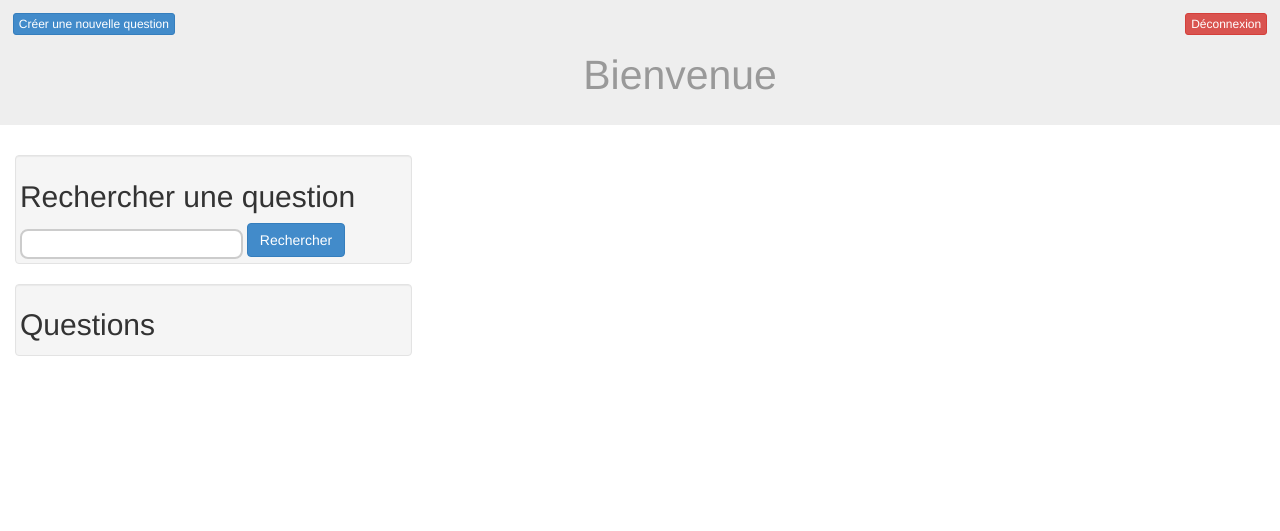
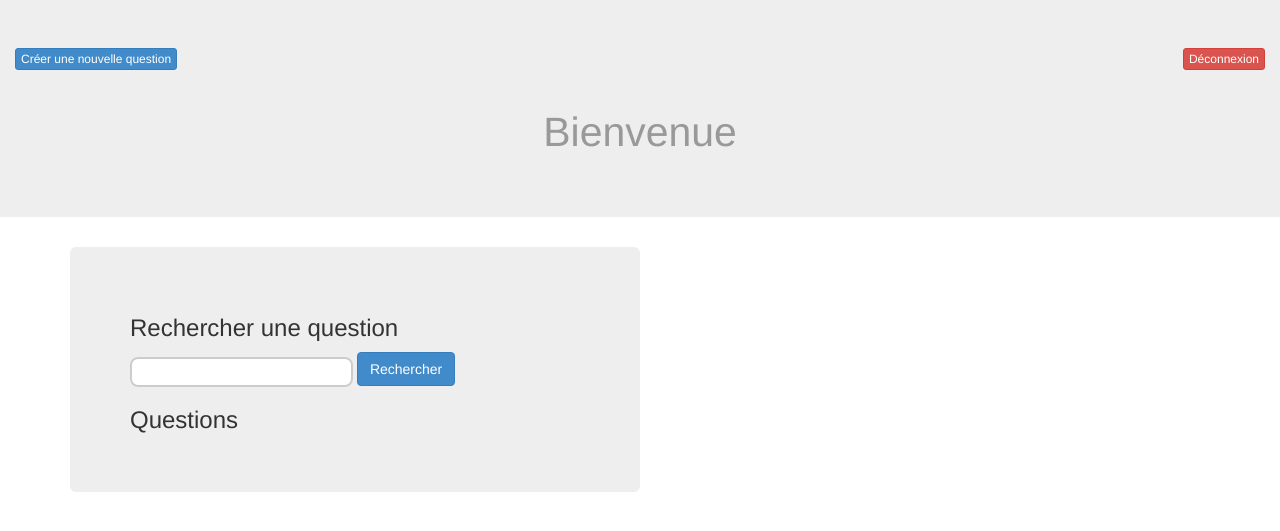
Before and after one commit to selas/atpa, a Django app: template atpa/templates/appli/accueil.html in a window 1280 px wide. Shown: the top 531 px of the page. Run offline with Django 3.2, Linux system fonts and the light colour scheme; the template is opened without the code that fills it, so the values that code supplies are empty; some libraries are stand-ins or nearby versions.

Commit message:
Refonte Bootstrap d'Accueil

```diff
--- a/atpa/templates/appli/accueil.html
+++ b/atpa/templates/appli/accueil.html
@@ -7,14 +7,12 @@
 		{% load staticfiles %}
 		<link rel="stylesheet" href='{% static "appli/bootstrap/css/bootstrap.min.css" %}' media="screen" />
 		<link rel="stylesheet" href='{% static "appli/bootstrap/css/bootstrap-responsive.min.css" %}' media="screen" />
+		<link rel="stylesheet" href='{% static "appli/css/typeahead.css" %}' media="screen" />
 		<!--Autres-->
 		<script type="text/javascript" src='{% static "appli/jquery-qrcode-master/src/jquery.qrcode.min.js" %}'></script>
-		<link rel="stylesheet" href='{% static "appli/css/style.css" %}' media="screen" /> <!--CSS perso -->
 		<script type="text/javascript" src='{% static "appli/js/styleSup.js" %}'></script>
 		<script type="text/javascript" src='{% static "appli/js/jquery.js" %}'></script>
 		<script type="text/javascript" src='{% static "appli/js/typeahead.js" %}'></script>
-
-		<link rel="stylesheet" href='{% static "appli/css/typeahead.css" %}' media="screen" />
 
 		<script type="text/javascript">
 			$(function(){
@@ -46,66 +44,52 @@
 				  	};
 				};
 
-
 				$('.typeahead').typeahead(null, {
 					name: 'questions',
 					source: substringMatcher(values)
 				});
-
-
-
-
-
-
 			});
 		</script>
-
 	</head>
 
 	<body>
 		<header class="jumbotron">
-			<div class="deconnexion">
+			<div class="row">
 					<a href="/appli/deconnexion" class="btn btn-danger btn-xs pull-right" >
 						Déconnexion <span class="icon-white icon-off"></span>
 					</a>
-			</div>
-			<div id="newQuestion">
+
 					<a href="{% url 'new_question' %}" class="btn btn-primary btn-xs pull-left">Créer une nouvelle question</a>
 			</div>
 
+			<div class="row text-center">
 				<h1 class="text-center"><small>Bienvenue {{user.username}}</small></h1>
+			</div>
+
 
 		</header>
-		<aside class="col-md-4 col-lg-4">
-			<div class="row-fluid">
-
-				<div class="well jumbotron" id="rechercheQuestion">
-					<h2>Rechercher une question</h2>
+		<div class="container theme-showcase">
+			<div class="jumbotron col-md-6 col-sm-7" id="question">
+				<h3>Rechercher une question</h3>
 				<form method="POST">{% csrf_token %}
 					<input type="text" class="input-medium search-query typeahead">
 					<button type="submit" class="btn btn-primary">Rechercher</button>
 				</form>
-				</div>
 
-				<div class="well jumbotron" id="question">
-					<h2>Questions</h2>
-						<ul id="listeQuestion" class="text-center">
+				<h3>Questions</h3>
+				<ul id="listeQuestion" class="list-unstyled">
 					{% for question in question_list %}
 						<li><a href="/appli/accueil/{{question.id}}" title="cliquer ici pour accéder à la question">
 						{{ question.libelle }} </a> </li>
 
 					{% endfor %}
 				</ul>
-
-				</div>
 			</div>
 
-		</aside>
-		<div class="col-xs-offset-2 col-md-offset-7">
 			{% if question %}
-				<div id="afficherQuestion">
+			<div class="col-md-5 col-md-offset-1 col-sm-4 col-sm-offset-1 well" id="afficherQuestion">
 				<form method="POST" action="/appli/question/{{ question_id }}/">{% csrf_token %}
-						<h1>{{ question }}</h1>
+					<b>{{ question }}</b>
 					<p>Temps pour répondre : {{ temps }} secondes</p>
 
 					<p>Réponses possibles :
@@ -122,17 +106,13 @@
 							{% endfor %}
 						</ul>
 					</p>
-
+					<div class="text-center">
 						<button type="submit" class="btn btn-primary">Charger la question</button>
-
+					</div>
 				</form>
 			</div>
-
 			{% else %}
-
-
 			{% endif %}
-
 		</div>
 	</body>
 </html>
```
Also changed, not shown: atpa/atpa.db. Lines whose indentation alone changed are shown as unchanged.
